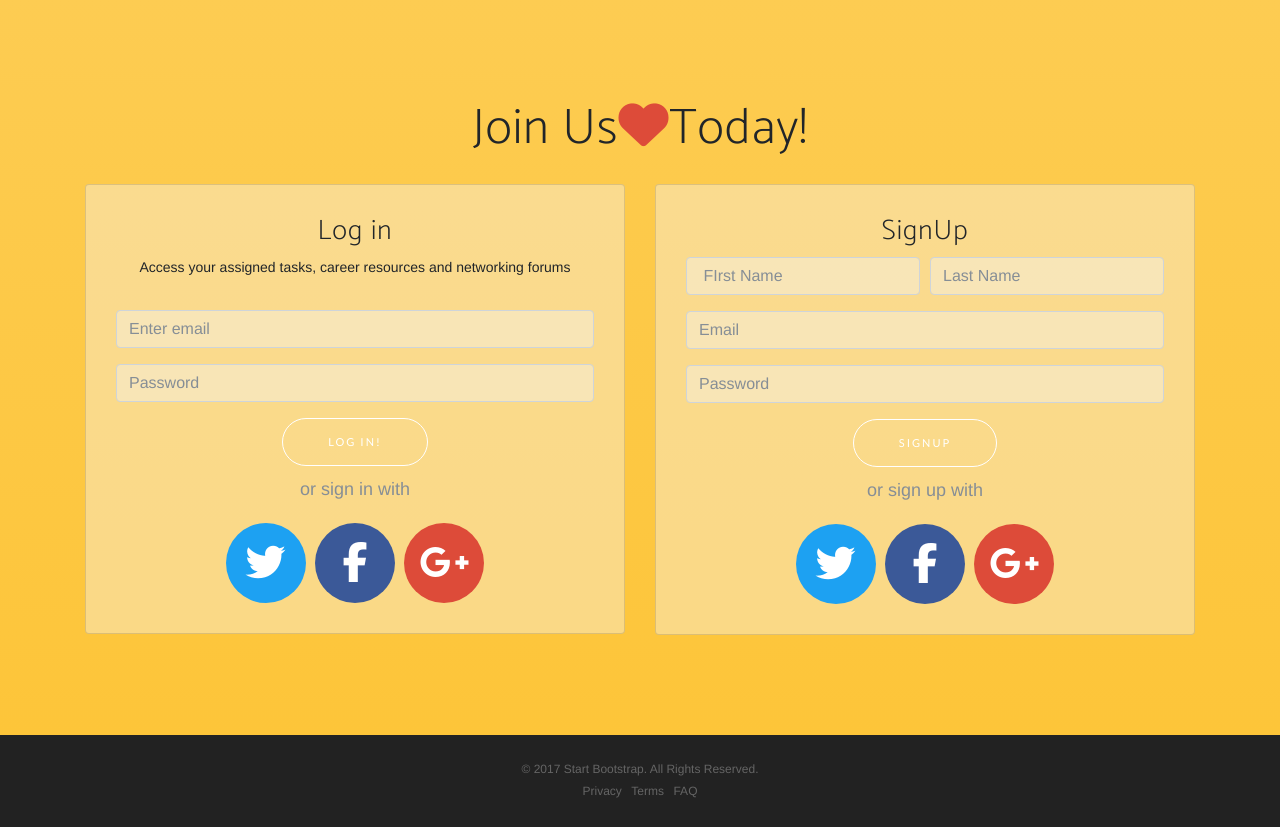
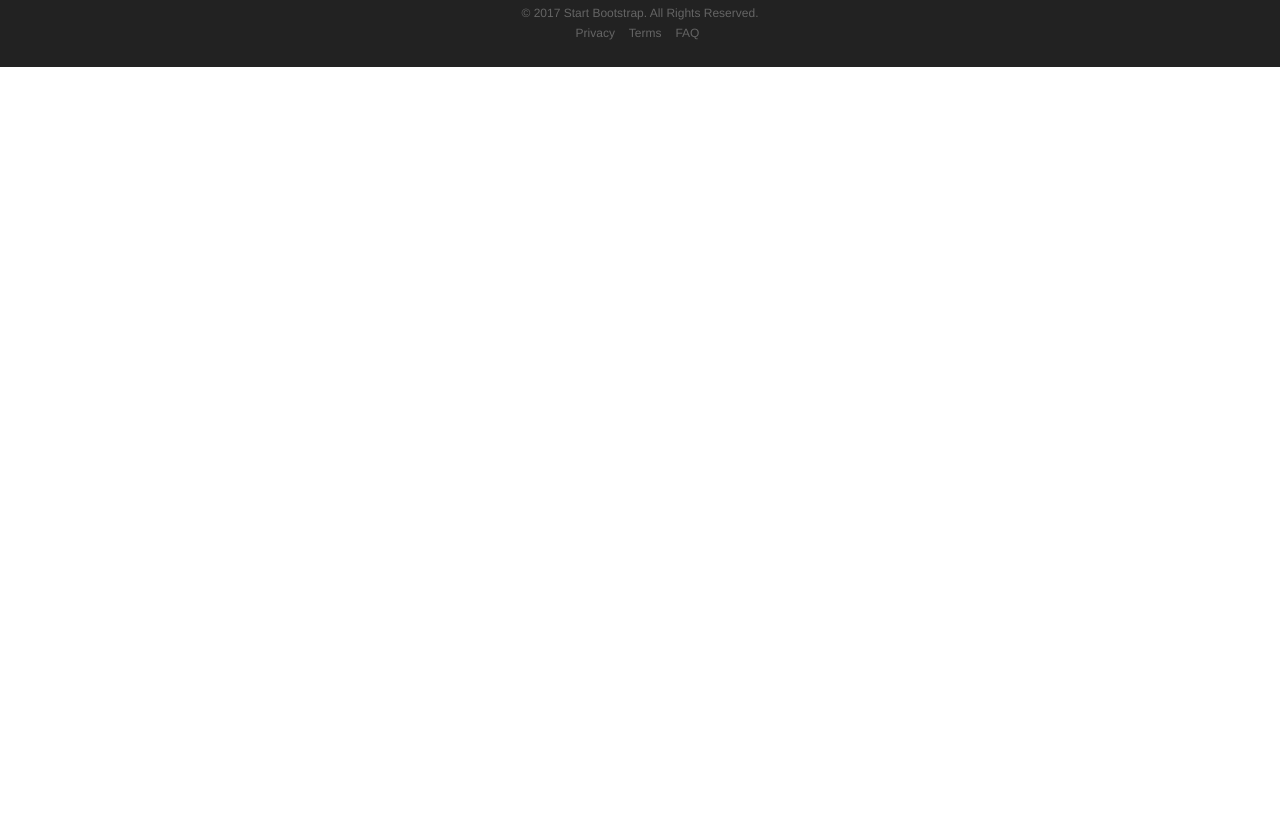
Before and after one commit to Ahmedsebit/ludaya, a Flask app: page / in a window 1280 px wide. Shown: the part 3227-4054 px from the top of the page. After the commit the page ends 3294 px from the top, so only its background shows below. Run offline with Flask 2, Linux system fonts and the light colour scheme; some libraries are stand-ins or nearby versions; some web fonts are replaced.

Commit message:
EDIT home page

```diff
--- /dev/null
+++ b/ludaya/static/new-eage.min.js
@@ -0,0 +1,6 @@
+/*!
+ * Start Bootstrap - New Age v4.0.0-beta.2 (https://startbootstrap.com/template-overviews/new-age)
+ * Copyright 2013-2017 Start Bootstrap
+ * Licensed under MIT (https://github.com/BlackrockDigital/startbootstrap-new-age/blob/master/LICENSE)
+ */
+!function(a){"use strict";a('a.js-scroll-trigger[href*="#"]:not([href="#"])').click(function(){if(location.pathname.replace(/^\//,"")==this.pathname.replace(/^\//,"")&&location.hostname==this.hostname){var e=a(this.hash);if((e=e.length?e:a("[name="+this.hash.slice(1)+"]")).length)return a("html, body").animate({scrollTop:e.offset().top-48},1e3,"easeInOutExpo"),!1}}),a(".js-scroll-trigger").click(function(){a(".navbar-collapse").collapse("hide")}),a("body").scrollspy({target:"#mainNav",offset:54});var e=function(){a("#mainNav").offset().top>100?a("#mainNav").addClass("navbar-shrink"):a("#mainNav").removeClass("navbar-shrink")};e(),a(window).scroll(e)}(jQuery);
--- a/ludaya/templates/home.html
+++ b/ludaya/templates/home.html
@@ -1,67 +1,157 @@
+{% extends "bootstrap/base.html" %}
 
-<!DOCTYPE html>
-<html lang="en">
-
-  <head>
-
-    <meta charset="utf-8">
-    <meta name="viewport" content="width=device-width, initial-scale=1, shrink-to-fit=no">
-    <meta name="description" content="">
-    <meta name="author" content="">
-
-    <title>Ludaya</title>
-
-    <!-- Bootstrap core CSS -->
-    <link rel="stylesheet" href="https://maxcdn.bootstrapcdn.com/bootstrap/4.0.0-beta.2/css/bootstrap.min.css" integrity="sha384-PsH8R72JQ3SOdhVi3uxftmaW6Vc51MKb0q5P2rRUpPvrszuE4W1povHYgTpBfshb" crossorigin="anonymous">
-
-    <!-- Custom fonts for this template -->
-    <script src="https://use.fontawesome.com/9869ee428f.js"></script>
+{% block styles %}
+{{super()}}
+    <link rel="stylesheet" href="{{url_for('.static', filename='new-age.min.css')}}">
+    <link rel="stylesheet" href="{{ url_for('static', filename='simple-line-icons.css')}}">
     <link rel="stylesheet" href="static/simple-line-icons.css">
     <link href="https://fonts.googleapis.com/css?family=Lato" rel="stylesheet">
     <link href="https://fonts.googleapis.com/css?family=Catamaran:100,200,300,400,500,600,700,800,900" rel="stylesheet">
     <link href="https://fonts.googleapis.com/css?family=Muli" rel="stylesheet">
+{% endblock %}
 
-    <!-- Plugin CSS -->
-    <link rel="stylesheet" href="device-mockups/device-mockups.min.css">
+{% block scripts %}
+<script src="https://use.fontawesome.com/9869ee428f.js"></script>
+{{super()}}
+{% endblock %}
 
-    <!-- Custom styles for this template -->
-    <link href="static/new-age.min.css" rel="stylesheet">
-
-  </head>
-
+{% block title %}Ludaya{% endblock %}
 <body id="page-top">
-
+{% block content %}
+    <header class="masthead">
         <!-- Navigation -->
         <nav class="navbar navbar-expand-lg navbar-light fixed-top" id="mainNav">
             <div class="container">
+                <div class="row">
+                    <div class="col-lg-4">
                         <a class="navbar-brand js-scroll-trigger" href="#page-top"><h1>Ludaya</h1></a>
-        <button class="navbar-toggler navbar-toggler-right" type="button" data-toggle="collapse" data-target="#navbarResponsive" aria-controls="navbarResponsive" aria-expanded="false" aria-label="Toggle navigation">
-          Menu
-          <i class="fa fa-bars"></i>
-        </button>
+                    </div>
+                    <div class="col-lg-4"></div>
+                    <div class="col-lg-4" style="padding-top:30px;padding-bottom:30px;">
                         <div class="collapse navbar-collapse" id="navbarResponsive">
-          <ul class="navbar-nav ml-auto">
-            <li class="nav-item">
-              <a class="nav-link js-scroll-trigger" href="#download">About</a>
+                            <div class="navbar-nav ml-auto">
+                                <span class="nav-item">
+                                    <a class="btn btn-outline btn-md js-scroll-trigger" href="#download">About</a>
+                                </span>
+                                <span class="nav-item">
+                                    <a class="btn btn-outline btn-md js-scroll-trigger" href="#features">Features</a>
+                                </span>
+                                <span class="nav-item">
+                                    <a data-toggle="modal" data-target="#exampleModalLong" class="btn btn-outline btn-md js-scroll-trigger">Login</a>
+                                </span>
+                            </div>
+                        </div>
+                    </div>
+                </div>
+            </div>
+        </nav>
+
+        <!-- Sign in Modal -->
+        <div class="modal fade" id="exampleModalLong" tabindex="-1" role="dialog" aria-labelledby="exampleModalLongTitle" aria-hidden="true">
+        <div class="modal-dialog" role="document">
+            <div class="card style_prevu_kit" style="background-color: rgba(245, 245, 245, 0.4);padding:30px;">
+                <div class="card-block">
+                    <h3>Log in</h3>
+                    <p style="font-size:14px;padding-bottom:12px;">Access your assigned tasks, career resources and networking forums</p>
+                    <form>
+                        <div class="form-group">
+                            <input type="email" class="form-control" id="exampleInputEmail1" aria-describedby="emailHelp" placeholder="Enter email" style="background-color: rgba(245, 245, 245, 0.4);">
+                        </div>
+                        <div class="form-group">
+                            <input type="password" class="form-control" id="exampleInputPassword1" placeholder="Password" style="background-color: rgba(245, 245, 245, 0.4);">
+                        </div>
+                        <button type="submit" class="btn btn-default btn-xl js-scroll-trigger">Log In!</button>
+                    </form>
+                    <p class="text-muted" style="padding-top:10px;">or sign in with</p>
+                    <div class="">
+                        <ul class="list-inline list-social">
+                        <li class="list-inline-item social-twitter">
+                            <a href="#">
+                            <i class="fa fa-twitter"></i>
+                            </a>
                         </li>
-            <li class="nav-item">
-              <a class="nav-link js-scroll-trigger" href="#features">Features</a>
-            </li>\
-            <li class="nav-item">
-                <a href="#contact" class="btn btn-outline btn-md js-scroll-trigger">Login</a>
+                        <li class="list-inline-item social-facebook">
+                            <a href="#">
+                            <i class="fa fa-facebook"></i>
+                            </a>
+                        </li>
+                        <li class="list-inline-item social-google-plus">
+                            <a href="#">
+                            <i class="fa fa-google-plus"></i>
+                            </a>
                         </li>
                         </ul>
                     </div>
                 </div>
-    </nav>
+            </div>
+        </div>
+        </div>
 
-    <header class="masthead">
+        <!-- Sign up Modal -->
+        <div class="modal fade" id="signupModalLong" tabindex="-1" role="dialog" aria-labelledby="exampleModalLongTitle" aria-hidden="true">
+            <div class="modal-dialog" role="document">
+                <div class="card style_prevu_kit" style="background-color: rgba(245, 245, 245, 0.4);padding:30px;">
+                    <div class="card-block">
+                        <h3>SignUp</h3>
+                        <form  action="{{ url_for('register') }}" method="POST">
+                            <div class="form-row">
+                                <div class="form-group col-md-6">
+                                    <input type="text" class="form-control" id="inputFirstName" name="firstname" placeholder=" First Name" style="background-color: rgba(245, 245, 245, 0.4);">
+                                </div>
+                                <div class="form-group col-md-6">
+                                    <input type="text" class="form-control" id="inputLastName" name="lastname" placeholder="Last Name" style="background-color: rgba(245, 245, 245, 0.4);">
+                                </div>
+                            </div>
+                            <div class="form-group">
+                                    <input type="email" class="form-control" id="inputEmail4" name="email" placeholder="Email" style="background-color: rgba(245, 245, 245, 0.4);">
+                            </div>
+                            <div class="form-group">
+                                    <input type="password" class="form-control" id="inputPassword4" name="password" placeholder="Password" style="background-color: rgba(245, 245, 245, 0.4);">
+                            </div>
+                            <!-- <a type="submit" class="btn btn-outline btn-xl js-scroll-trigger">SignUp</a> -->
+                            <button class="btn btn-default btn-xl js-scroll-trigger" type="submit">Sign up</button>
+                        </form>
+                        <p class="text-muted" style="padding-top:10px;">or sign up with</p>
+                        <div class="">
+                            <ul class="list-inline list-social">
+                            <li class="list-inline-item social-twitter">
+                                <a href="#">
+                                <i class="fa fa-twitter"></i>
+                                </a>
+                            </li>
+                            <li class="list-inline-item social-facebook">
+                                <a href="#">
+                                <i class="fa fa-facebook"></i>
+                                </a>
+                            </li>
+                            <li class="list-inline-item social-google-plus">
+                                <a href="#">
+                                <i class="fa fa-google-plus"></i>
+                                </a>
+                            </li>
+                            </ul>
+                        </div>
+                    </div>
+                </div>
+            </div>
+        </div>
+        {% with messages = get_flashed_messages(with_categories=true) %}
+        <!-- Categories: success (green), info (blue), warning (yellow), danger (red) -->
+        {% if messages %}
+          {% for category, message in messages %}
+            <div class="alert alert-success alert-dismissible" role="alert">
+            <button type="button" class="close" data-dismiss="alert" aria-label="Close"><span aria-hidden="true">&times;</span></button>
+            <!-- <strong>Title</strong> --> {{ message }}
+            </div>
+          {% endfor %}
+        {% endif %}
+      {% endwith %}
         <div class="container h-100">
           <div class="row h-100">
             <div class="col-lg-7 my-auto">
               <div class="header-content mx-auto">
                 <h1 class="mb-5">Gain skills and experience that will allow you stand out to potential employers as well as helping you choose the right sector to work in.!</h1>
-              <a href="#contact" class="btn btn-outline btn-xl js-scroll-trigger">SignUp Today!</a>
+                <a data-toggle="modal" data-target="#signupModalLong"  class="btn btn-outline btn-xl js-scroll-trigger">SignUp Today!</a>
               </div>
             </div>
             <div class="col-lg-5 my-auto">
@@ -189,104 +279,14 @@
                 <div class="row">
                     <div class="col-lg-6">
                         <h2>Stop waiting.<br>Start building.</h2>
-                    <a href="#contact" class="btn btn-outline btn-xl js-scroll-trigger">Let's Get Started!</a>
+                        <a href="#contact" class="btn btn-outline btn-xl js-scroll-trigger">Lets Get Started!</a>
                         </div>
                     <div class="col-lg-6">
-
                     </div>
                 </div>
             </div>
         </div>
         <div class="overlay"></div>
-    </section>
-
-    <section class="contact bg-primary" id="contact">
-      <div class="container">
-        <h2>Join Us<i class="fa fa-heart"></i>Today!</h2>
-        <div class="row">
-            <div class="col-sm-6">
-                <div class="card style_prevu_kit" style="background-color: rgba(245, 245, 245, 0.4);padding:30px;">
-                    <div class="card-block">
-                        <h3>Log in</h3>
-                        <p style="font-size:14px;padding-bottom:12px;">Access your assigned tasks, career resources and networking forums</p>
-                        <form>
-                            <div class="form-group">
-                                <input type="email" class="form-control" id="exampleInputEmail1" aria-describedby="emailHelp" placeholder="Enter email" style="background-color: rgba(245, 245, 245, 0.4);">
-                            </div>
-                            <div class="form-group">
-                                <input type="password" class="form-control" id="exampleInputPassword1" placeholder="Password" style="background-color: rgba(245, 245, 245, 0.4);">
-                            </div>
-                            <a href="#download" class="btn btn-outline btn-xl js-scroll-trigger">Log In!</a>
-                        </form>
-                        <p class="text-muted" style="padding-top:10px;">or sign in with</p>
-                        <div class="">
-                            <ul class="list-inline list-social">
-                            <li class="list-inline-item social-twitter">
-                                <a href="#">
-                                <i class="fa fa-twitter"></i>
-                                </a>
-                            </li>
-                            <li class="list-inline-item social-facebook">
-                                <a href="#">
-                                <i class="fa fa-facebook"></i>
-                                </a>
-                            </li>
-                            <li class="list-inline-item social-google-plus">
-                                <a href="#">
-                                <i class="fa fa-google-plus"></i>
-                                </a>
-                            </li>
-                            </ul>
-                        </div>
-                    </div>
-                </div>
-            </div>
-            <div class="col-sm-6">
-                <div class="card style_prevu_kit" style="background-color: rgba(245, 245, 245, 0.4);padding:30px;">
-                    <div class="card-block">
-                    <h3>SignUp</h3>
-                    <form>
-                        <div class="form-row">
-                            <div class="form-group col-md-6">
-                                <input type="text" class="form-control" id="inputFirstName" placeholder=" FIrst Name" style="background-color: rgba(245, 245, 245, 0.4);">
-                            </div>
-                            <div class="form-group col-md-6">
-                                <input type="text" class="form-control" id="inputLastName" placeholder="Last Name" style="background-color: rgba(245, 245, 245, 0.4);">
-                            </div>
-                        </div>
-                        <div class="form-group">
-                                <input type="email" class="form-control" id="inputEmail4" placeholder="Email" style="background-color: rgba(245, 245, 245, 0.4);">
-                        </div>
-                        <div class="form-group">
-                                <input type="password" class="form-control" id="inputPassword4" placeholder="Password" style="background-color: rgba(245, 245, 245, 0.4);">
-                        </div>
-                        <a href="#download" class="btn btn-outline btn-xl js-scroll-trigger">SignUp</a>
-                    </form>
-                    <p class="text-muted" style="padding-top:10px;">or sign up with</p>
-                    <div class="">
-                        <ul class="list-inline list-social">
-                        <li class="list-inline-item social-twitter">
-                            <a href="#">
-                            <i class="fa fa-twitter"></i>
-                            </a>
-                        </li>
-                        <li class="list-inline-item social-facebook">
-                            <a href="#">
-                            <i class="fa fa-facebook"></i>
-                            </a>
-                        </li>
-                        <li class="list-inline-item social-google-plus">
-                            <a href="#">
-                            <i class="fa fa-google-plus"></i>
-                            </a>
-                        </li>
-                        </ul>
-                    </div>
-                </div>
-            </div>
-            </div>
-        </div>
-      </div>
     </section>
 
     <footer>
@@ -306,16 +306,5 @@
         </div>
     </footer>
 
-    <!-- Bootstrap core JavaScript -->
-    <script src="https://code.jquery.com/jquery-3.2.1.min.js"></script>
-    <script src="https://maxcdn.bootstrapcdn.com/bootstrap/3.3.7/js/bootstrap.min.js"></script>
-
-    <!-- Plugin JavaScript -->
-    <script src="vendor/jquery-easing/jquery.easing.min.js"></script>
-
-    <!-- Custom scripts for this template -->
-    <script src="js/new-age.min.js"></script>
-
+{% endblock %}
 </body>
-
-</html>
--- a/models.py
+++ b/models.py
@@ -87,6 +87,8 @@ class User(db.Model):
 
     # Define the columns of the users table, starting with the primary key
     id = db.Column(db.Integer, primary_key=True)
+    firstname = db.Column(db.String(256), nullable=False, unique=True)
+    lastname = db.Column(db.String(256), nullable=False, unique=True)
     email = db.Column(db.String(256), nullable=False, unique=True)
     password = db.Column(db.String(256), nullable=False)
     assignedtask = db.relationship(
```
Also changed, not shown: ludaya/ludaya.py (+38 -5 lines), ludaya/templates/base.html (added, +34 -0 lines), ludaya/templates/message.html (added, +12 -0 lines), migrations/versions/efa8edd6963d_.py (added, +32 -0 lines), ludaya/templates/signup.html (added), 1 other file. Lines whose indentation alone changed are shown as unchanged.
